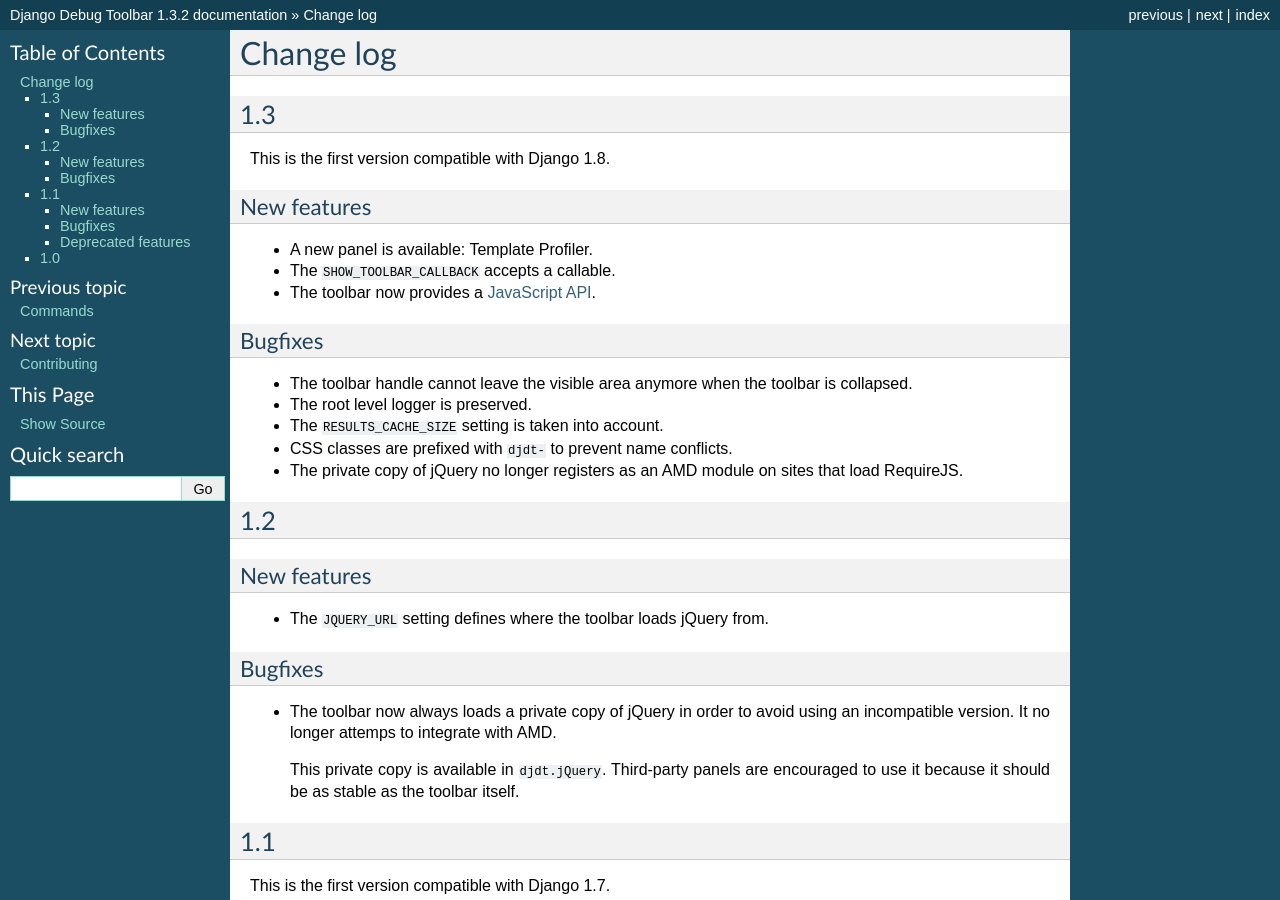
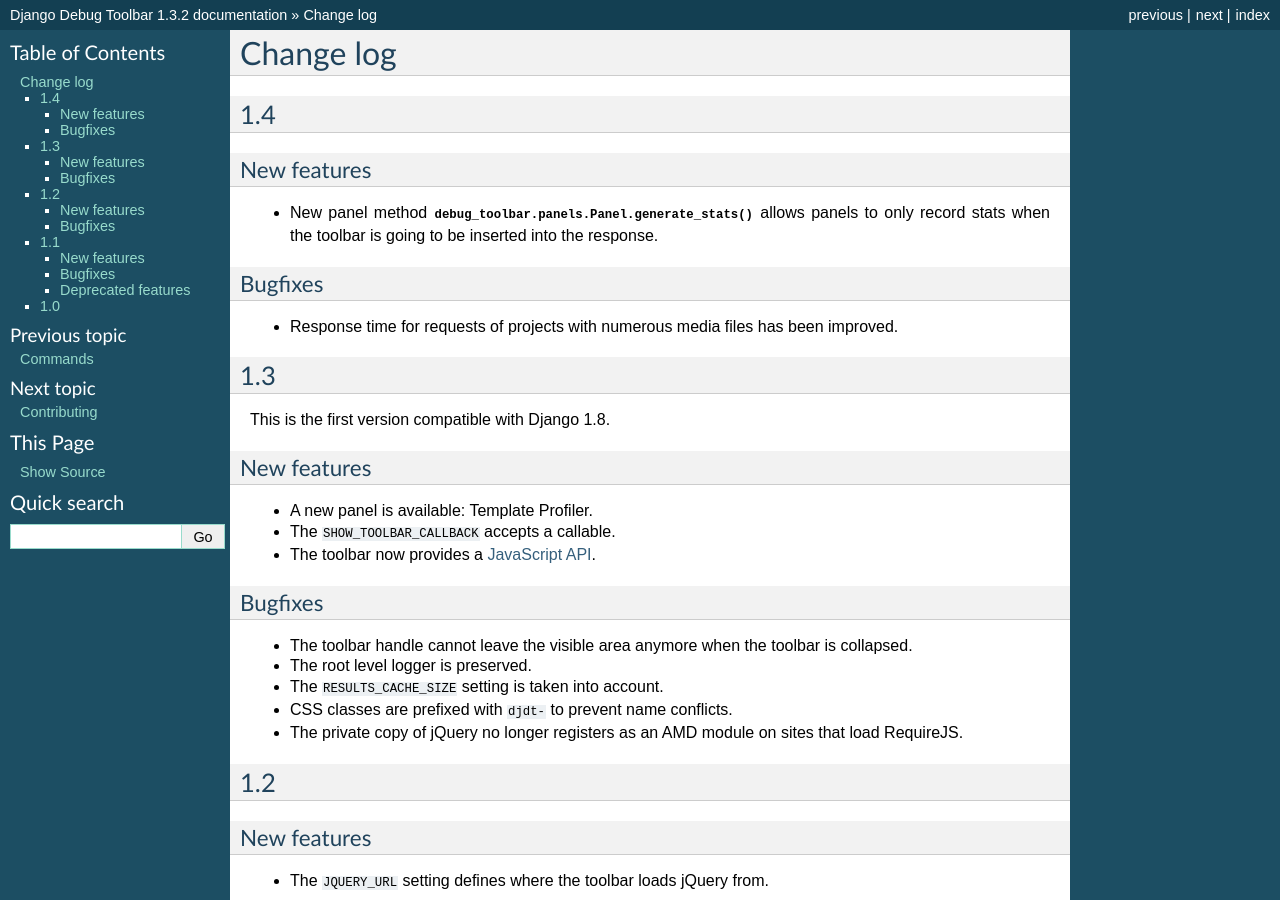
Before and after one commit to jazzband/django-debug-toolbar, a Sphinx documentation site: the page built from docs/changes.rst, in a window 1280 px wide and 900 px high. Built offline with Sphinx 7.4.7, drawn with Linux system fonts in a browser that asks for light colours.

Commit message:
Improve documentation around generate_stats.
Added a line for the 1.4 release which will contain this new
method.
Revised the sphinx method references for generate_stats and
process_response to actually link to each other. Following
the existing format to link to process_response lead to a
link being generated to Django's actual process_response
method on the middleware. I had to specifically mention the
toolbar's process_response and then updated the generate_stats
reference to be consistent between the two methods.

```diff
--- a/docs/changes.rst
+++ b/docs/changes.rst
@@ -1,5 +1,21 @@
 Change log
 ==========
+
+1.4
+---
+
+New features
+~~~~~~~~~~~~
+
+* New panel method :meth:`debug_toolbar.panels.Panel.generate_stats` allows panels
+  to only record stats when the toolbar is going to be inserted into the
+  response.
+
+Bugfixes
+~~~~~~~~
+
+* Response time for requests of projects with numerous media files has
+  been improved.
 
 1.3
 ---
--- a/docs/panels.rst
+++ b/docs/panels.rst
@@ -315,6 +315,8 @@
 
     .. automethod:: debug_toolbar.panels.Panel.process_response
 
+    .. automethod:: debug_toolbar.panels.Panel.generate_stats
+
 .. _javascript-api:
 
 JavaScript API
```
Also changed, not shown: 2 other files.
